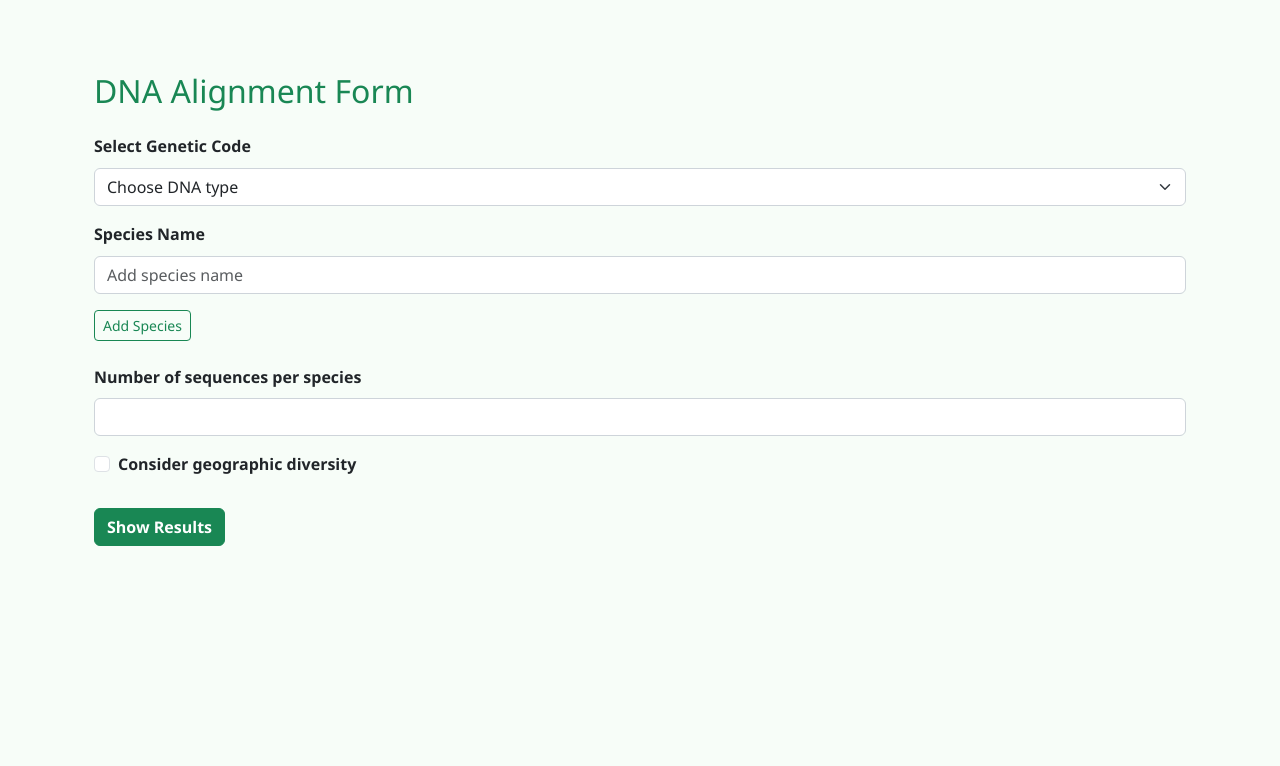
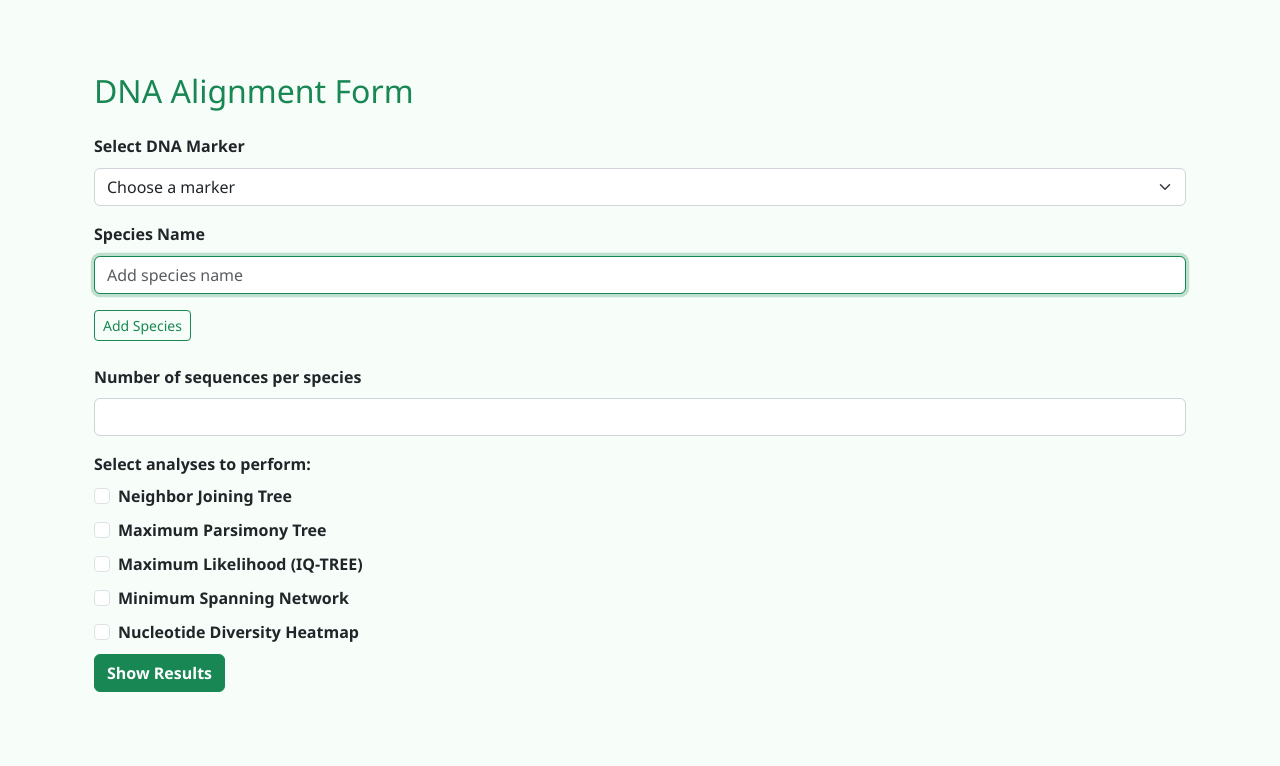
Before and after one commit to alpbay-dev/Proje-Final, a Flask app: page /align in a window 1280 px wide. Shown: the part 72-838 px from the top of the page. Before the commit the page ends 618 px from the top, so only its background shows below. Run offline with Flask 3, Linux system fonts and the light colour scheme.

Commit message:
ClustalW path fix + alignment pipeline integration

```diff
--- a/app/helpers/Duru/boldsystems_api.py
+++ b/app/helpers/Duru/boldsystems_api.py
@@ -5,7 +5,7 @@ import requests
 from io import StringIO
 from Bio import SeqIO
 
-from core.sequence_processing import create_fasta_from_sequences, SequenceProcessingError
+from app.helpers.Duru.core.sequence_processing import create_fasta_from_sequences, SequenceProcessingError
 
 logging.basicConfig(level=logging.INFO, format="%(levelname)s: %(message)s")
 
--- a/app/helpers/Duru/config.json
+++ b/app/helpers/Duru/config.json
@@ -1,3 +1,3 @@
 {
-  "clustalw_path": "tools/clustalw2/clustalw2.exe"
+  "clustalw_path": "app/helpers/Duru/tools/clustalw2/clustalw2.exe"
 }
--- a/app/helpers/one.py
+++ /dev/null
@@ -1,3 +0,0 @@
-# one.py
-def process_data_one(dna_type, species_list):
-    return f"DNA: {dna_type}, Species: {species_list}"
--- a/app/helpers/two.py
+++ /dev/null
@@ -1,3 +0,0 @@
-# two.py
-def process_data_two(seq_count, geo_div):
-    return f"Sequences: {seq_count}, Geographic Diversity: {geo_div}"
--- a/app/routes.py
+++ b/app/routes.py
@@ -1,26 +1,103 @@
-from flask import Blueprint, render_template, request
-from app.helpers.one import process_data_one
-from app.helpers.two import process_data_two
+# app/routes.py
+
+from flask import Blueprint, render_template, request, url_for
+import os
+import shutil
+
+
+from app.helpers.Duru.boldsystems_api import fetch_sequences_by_organism_and_marker
+
+
+from app.helpers.Duru.core.sequence_processing import create_fasta_from_sequences, SequenceProcessingError
+
+
+from app.helpers.Tuana.AnalysisFunctions import (
+    build_nj_tree,
+    build_mp_tree,
+    run_and_draw_bootstrap_tree,
+    build_msn_with_distancecalculator,
+    plot_nucleotide_diversity_heatmap
+)
 
 main = Blueprint("main", __name__)
+
+
+BASE_DIR = os.path.dirname(__file__)
+TEMP_FASTA_DIR = os.path.join(BASE_DIR, "helpers", "Duru", "data", "temp_fasta")
+STATIC_IMG_DIR = os.path.join("app", "static", "analysis_results")
+os.makedirs(TEMP_FASTA_DIR, exist_ok=True)
+os.makedirs(STATIC_IMG_DIR, exist_ok=True)
 
 @main.route("/")
 def home():
     return render_template("home.html")
 
+
 @main.route("/align", methods=["GET", "POST"])
 def align():
-    result = None
     if request.method == "POST":
-        dna_type = request.form.get("dna_type")
-        species = request.form.getlist("species[]")
-        seq_count = request.form.get("seq_count")
-        geo_div = request.form.get("geo_div") == "on"
 
-        # geçici
-        result_one = process_data_one(dna_type, species)
-        result_two = process_data_two(seq_count, geo_div)
+        marker_code = request.form["dna_type"]
+        species_list = [s.strip() for s in request.form.getlist("species[]") if s.strip()]
+        seq_limit = int(request.form["sequence_count"])
+        selected_analyses = request.form.getlist("analysis")
 
-        result = f"ONE: {result_one}<br>TWO: {result_two}"
 
-    return render_template("align.html", result=result)
+        all_sequences = []
+        for sp in species_list:
+            try:
+                seqs = fetch_sequences_by_organism_and_marker(
+                    organism=sp,
+                    marker_code=marker_code,
+                    limit=seq_limit
+                )
+                all_sequences.extend(seqs)
+            except Exception as e:
+                print(f"Error fetching {sp}: {e}")
+
+        if not all_sequences:
+            return render_template("align.html", error="No sequences found for the selected species and marker.")
+
+
+        os.makedirs(TEMP_FASTA_DIR, exist_ok=True)
+        temp_fasta = os.path.join(TEMP_FASTA_DIR, "user_sequences.fasta")
+        try:
+            final_fasta = create_fasta_from_sequences(all_sequences, temp_fasta, align=True)  # 👈 DİKKAT: align=True
+        except SequenceProcessingError as e:
+            return render_template("align.html", error=f"Failed to create FASTA: {e}")
+
+
+        results = {}
+
+        def save_result(title, image_path):
+            filename = os.path.basename(image_path)
+            static_path = os.path.join(STATIC_IMG_DIR, filename)
+            shutil.copyfile(image_path, static_path)
+            results[title] = url_for('static', filename=f'analysis_results/{filename}')
+
+
+        if "nj" in selected_analyses:
+            nj_path = build_nj_tree(final_fasta)
+            save_result("Neighbor Joining Tree", nj_path)
+
+        if "mp" in selected_analyses:
+            mp_path = build_mp_tree(final_fasta)
+            save_result("Maximum Parsimony Tree", mp_path)
+
+        if "ml" in selected_analyses:
+            ml_path = run_and_draw_bootstrap_tree(final_fasta)
+            save_result("Maximum Likelihood (IQ-TREE)", ml_path)
+
+        if "msn" in selected_analyses:
+            msn_path = build_msn_with_distancecalculator(final_fasta)
+            save_result("Minimum Spanning Network", msn_path)
+
+        if "heatmap" in selected_analyses:
+            heatmap_path = plot_nucleotide_diversity_heatmap(final_fasta)
+            save_result("Nucleotide Diversity Heatmap", heatmap_path)
+
+
+        return render_template("results.html", result=results)
+
+
+    return render_template("align.html", result=None)
--- a/templates/align.html
+++ b/templates/align.html
@@ -9,31 +9,33 @@
 
 
     <div class="mb-3">
-  <label for="dnaType" class="form-label">Select Genetic Code</label>
+  <label for="dnaType" class="form-label">Select DNA Marker</label>
   <select class="form-select" id="dnaType" name="dna_type" required>
-    <option value="">Choose DNA type</option>
-    <option value="1">Standard (1)</option>
-    <option value="2">Vertebrate Mitochondrial (2)</option>
-    <option value="3">Yeast Mitochondrial (3)</option>
-    <option value="4">Mold Mitochondrial (4)</option>
-    <option value="5">Invertebrate Mitochondrial (5)</option>
-    <option value="6">Ciliate Nuclear (6)</option>
-    <option value="9">Echinoderm Mitochondrial (9)</option>
-    <option value="10">Euplotid Nuclear (10)</option>
-    <option value="11">Bacteria and Archaea (11)</option>
-    <option value="12">Alternative Yeast Nuclear (12)</option>
-    <option value="13">Ascidian Mitochondrial (13)</option>
-    <option value="14">Flatworm Mitochondrial (14)</option>
-    <option value="16">Chlorophycean Mitochondrial (16)</option>
-    <option value="21">Trematode Mitochondrial (21)</option>
-    <option value="22">Scenedesmus obliquus Mitochondrial (22)</option>
+    <option value="">Choose a marker</option>
+    <option value="COI-5P">COI-5P</option>
+    <option value="COI-3P">COI-3P</option>
+    <option value="COI">COI (broad)</option>
+    <option value="16S">16S rRNA</option>
+    <option value="18S">18S rRNA</option>
+    <option value="12S">12S rRNA</option>
+    <option value="ITS">ITS (1/2/Internal Transcribed Spacer)</option>
+    <option value="rbcL">rbcL</option>
+    <option value="matK">matK</option>
+    <option value="CYTB">CYTB (Cytochrome B)</option>
+    <option value="ND2">ND2</option>
+    <option value="ND4">ND4</option>
+    <option value="trnH-psbA">trnH-psbA</option>
+    <option value="COII">COII</option>
+    <option value="COIII">COIII</option>
+    <option value="ATP6">ATP6</option>
+    <option value="ATP8">ATP8</option>
   </select>
 </div>
 
 
     <div id="species-section" class="mb-3">
   <label for="species-0" class="form-label">Species Name</label>
-  <input type="text" name="species[]" class="form-control mb-2" id="species-0" placeholder="Add species name" required>
+  <input type="text" name="species[]" class="form-control mb-2" id="species-0" placeholder="Add species name" required autofocus>
 </div>
 
     <button type="button" class="btn btn-sm btn-outline-success mb-4" onclick="addSpecies()">Add Species</button>
@@ -45,13 +47,29 @@
     </div>
 
 
-    <div class="form-check mb-4">
-      <input class="form-check-input" type="checkbox" id="geoDiversity" name="geographic_diversity">
-      <label class="form-check-label" for="geoDiversity">
-        Consider geographic diversity
-      </label>
-    </div>
-
+    <div class="form-group">
+  <label>Select analyses to perform:</label><br>
+  <div class="form-check">
+    <input class="form-check-input" type="checkbox" name="analysis[]" value="nj" id="checkNJ">
+    <label class="form-check-label" for="checkNJ">Neighbor Joining Tree</label>
+  </div>
+  <div class="form-check">
+    <input class="form-check-input" type="checkbox" name="analysis[]" value="mp" id="checkMP">
+    <label class="form-check-label" for="checkMP">Maximum Parsimony Tree</label>
+  </div>
+  <div class="form-check">
+    <input class="form-check-input" type="checkbox" name="analysis[]" value="ml" id="checkML">
+    <label class="form-check-label" for="checkML">Maximum Likelihood (IQ-TREE)</label>
+  </div>
+  <div class="form-check">
+    <input class="form-check-input" type="checkbox" name="analysis[]" value="msn" id="checkMSN">
+    <label class="form-check-label" for="checkMSN">Minimum Spanning Network</label>
+  </div>
+  <div class="form-check">
+    <input class="form-check-input" type="checkbox" name="analysis[]" value="heatmap" id="checkHeatmap">
+    <label class="form-check-label" for="checkHeatmap">Nucleotide Diversity Heatmap</label>
+  </div>
+</div>
 
     <button type="submit" class="btn btn-success">Show Results</button>
   </form>
```
Also changed, not shown: templates/results.html (added, +27 -0 lines), app/helpers/Tuana/__init__.py (added), 6 other files.
